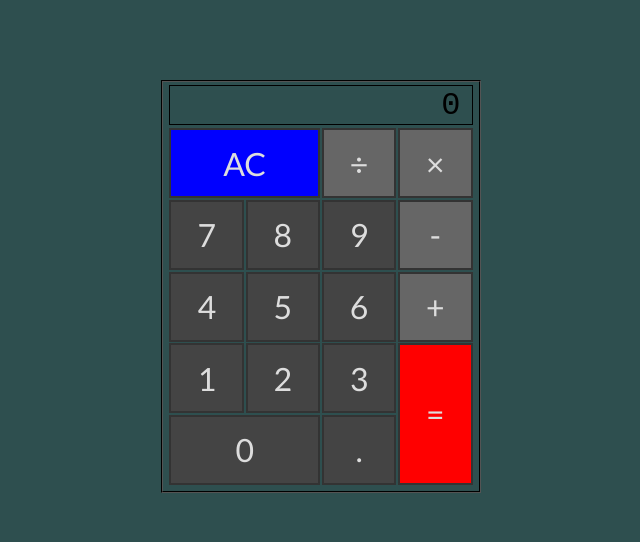
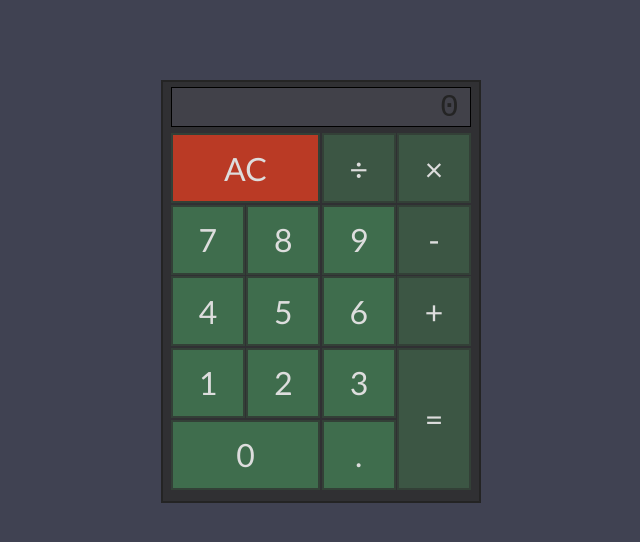
Before and after one commit to mark-ulrich/fcc-calculator, a React app: page / in a window 1280 px wide. Shown: the whole page, without its empty margins (319-959 px from the left). Built offline with nearby package versions, Linux system fonts and the light colour scheme; a web font is replaced by a local one.

Commit message:
Additional styling

```diff
--- a/src/scss/main.scss
+++ b/src/scss/main.scss
@@ -1,14 +1,47 @@
 /*
  * Variables
  */
-$keypad-btn-color: #ddd;
-$keypad-btn-border-color: #333;
+$color-primary-0: #3c5644; // Main Primary color */
+$color-primary-1: #334037;
+$color-primary-2: #384b3e;
+$color-primary-3: #3e6249;
+$color-primary-4: #3f6d4d;
+
+$color-secondary-1-0: #ffff21; // Main Secondary color (1) */
+$color-secondary-1-1: #ffff13;
+$color-secondary-1-2: #ffff1a;
+$color-secondary-1-3: #ffff28;
+$color-secondary-1-4: #fcfc2f;
+
+$color-secondary-2-0: #303033; // Main Secondary color (2) */
+$color-secondary-2-1: #515155;
+$color-secondary-2-2: #3f3f42;
+$color-secondary-2-3: #414149;
+$color-secondary-2-4: #404252;
+
+$color-complement-0: #b11f09; // Main Complement color */
+$color-complement-1: #bf6253;
+$color-complement-2: #ba3a25;
+$color-complement-3: #a41600;
+$color-complement-4: #931400;
+
+$color-white: #ddd;
+$color-black: #242424;
+
+$calc-bgcolor: $color-secondary-2-0;
+$display-bgcolor: $color-secondary-2-3;
+$display-color: $color-black;
+$keypad-btn-color: $color-white;
+$keypad-btn-border-color: $color-primary-1;
 $keypad-btn-border-width: 2px;
-$number-btn-bgcolor: #444;
-$operation-btn-bgcolor: #666;
-$equals-btn-bgcolor: #f00;
-$clear-btn-bgcolor: #00f;
+$number-btn-bgcolor: $color-primary-4;
+$operation-btn-bgcolor: $color-primary-0;
+$equals-btn-bgcolor: $color-primary-0;
+$clear-btn-bgcolor: $color-complement-2;
 
+/*
+ *  Global
+ */
 * {
   margin: 0;
   padding: 0;
@@ -17,17 +50,22 @@ $clear-btn-bgcolor: #00f;
 }
 
 body {
-  background: darkslategrey;
-  background: #2e4f4f;
+  // background: darkslategrey;
+  background: $color-secondary-2-4;
 }
 
+/*
+ *  Calculator
+ */
 #calculator-app {
   margin: 5rem auto;
-  padding: 0.2rem;
+  padding: 0.3rem;
 
   width: 320px;
 
-  border: 2px groove black;
+  border: 2px solid $color-black;
+
+  background: $calc-bgcolor;
 }
 
 #display {
@@ -40,6 +78,9 @@ body {
 
   border: 1px solid #000;
 
+  background: $display-bgcolor;
+  color: $display-color;
+
   text-align: right;
   vertical-align: center;
 
@@ -48,7 +89,7 @@ body {
 }
 
 #keypad {
-  padding: 0.2rem;
+  padding: 0.4rem 0.2rem;
 
   display: grid;
   grid-gap: 0.1rem;
@@ -72,6 +113,11 @@ body {
   font-size: 2rem;
 
   border: $keypad-btn-border-width $keypad-btn-border-color solid;
+
+  &:hover {
+    transition: all 0.1s ease-in-out;
+    color: black;
+  }
 }
 
 .number-btn {
```
Also changed, not shown: src/css/main.css.
